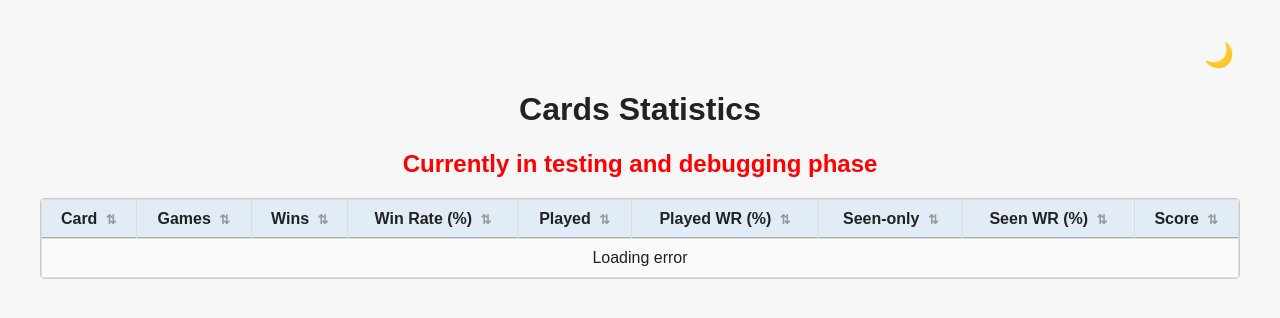
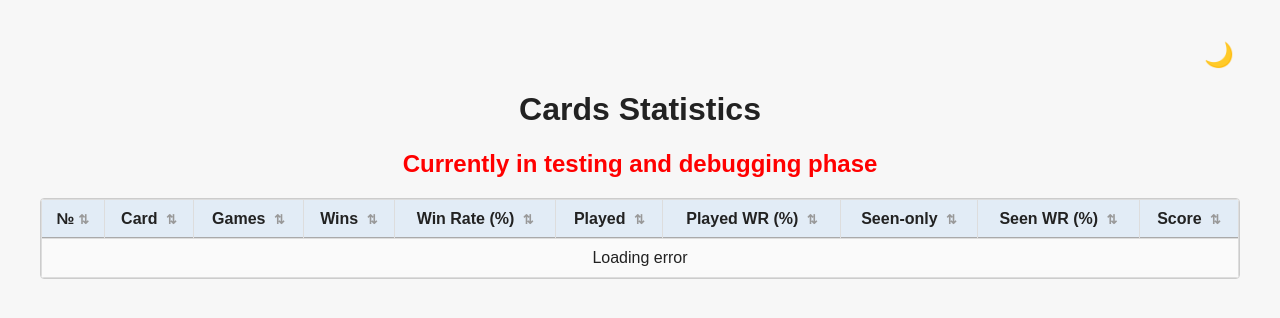
Before and after one commit to LunarKitsunify/ClubCardMonitoring, a Django app: page / in a window 1280 px wide. Shown: the top 318 px of the page. Run offline with Django 5.2, Linux system fonts and the light colour scheme.

Commit message:
1. Add number in html table 2. update export json logic, now with sort and conditions

```diff
--- a/static/script.js
+++ b/static/script.js
@@ -1,5 +1,5 @@
 let cardData = [];
-let currentSort = { column: null, ascending: false };
+let currentSort = { column: 0, ascending: true };
 
 function updateTable() {
   fetch("/api/cardstats/")
@@ -29,17 +29,13 @@
   const tbody = document.querySelector("#stats-table tbody");
   tbody.innerHTML = "";
 
-  // Filter out cards with the low_sample flag
-  const visibleCards = data
-  .filter(card => !card.low_sample)
-  .filter(card => card.name !== "Tips");
-
-  visibleCards.forEach(card => {
+  data.forEach(card => {
     const winrate = (card.winrate * 100).toFixed(1);
     const playedRate = card.played_games > 0 ? (card.played_wr * 100).toFixed(1) : "-";
     const seenRate = card.seen_games > 0 ? (card.seen_wr * 100).toFixed(1) : "-";
 
     const row = `<tr>
+      <td>${card.index}</td>
       <td>${card.name}</td>
       <td>${card.games}</td>
       <td>${card.wins}</td>
@@ -68,8 +64,8 @@
 
 function applySort(index, ascending) {
   const columnMap = [
-    "name", "games", "wins", "winrate",
-    "played_games", "played_wr",
+    "index", "name", "games", "wins",
+    "winrate", "played_games", "played_wr",
     "seen_games", "seen_wr", "score", "impact"
   ];
   const key = columnMap[index];
--- a/templates/components/stats_table.html
+++ b/templates/components/stats_table.html
@@ -2,15 +2,16 @@
     <table id="stats-table">
         <thead>
             <tr>
-                <th onclick="sortByColumn(0, false)">Card <span class="sort-arrow" data-col="0">⇅</span></th>
-                <th onclick="sortByColumn(1, true)">Games <span class="sort-arrow" data-col="1">⇅</span></th>
-                <th onclick="sortByColumn(2, true)">Wins <span class="sort-arrow" data-col="2">⇅</span></th>
-                <th onclick="sortByColumn(3, true)">Win Rate (%) <span class="sort-arrow" data-col="3">⇅</span></th>
-                <th onclick="sortByColumn(4, true)" title="Games where this card was played or discarded">Played <span class="sort-arrow" data-col="4">⇅</span></th>
-                <th onclick="sortByColumn(5, true)" title="Win rate in games where this card was played or discarded">Played WR (%) <span class="sort-arrow" data-col="5">⇅</span></th>
-                <th onclick="sortByColumn(6, true)" title="Games where this card was drawn but not played">Seen-only <span class="sort-arrow" data-col="6">⇅</span></th>
-                <th onclick="sortByColumn(7, true)" title="Win rate in games where this card was only seen"    >Seen WR (%) <span class="sort-arrow" data-col="7">⇅</span></th>
-                <th onclick="sortByColumn(8, true)" title="Overall score based on card performance and impact">Score <span class="sort-arrow" data-col="8">⇅</span></th>
+                <th onclick="sortByColumn(0, false)">№<span class="sort-arrow" data-col="0">⇅</span></th>
+                <th onclick="sortByColumn(1, true)">Card <span class="sort-arrow" data-col="0">⇅</span></th>
+                <th onclick="sortByColumn(2, true)">Games <span class="sort-arrow" data-col="1">⇅</span></th>
+                <th onclick="sortByColumn(3, true)">Wins <span class="sort-arrow" data-col="2">⇅</span></th>
+                <th onclick="sortByColumn(4, true)">Win Rate (%) <span class="sort-arrow" data-col="3">⇅</span></th>
+                <th onclick="sortByColumn(5, true)" title="Games where this card was played or discarded">Played <span class="sort-arrow" data-col="4">⇅</span></th>
+                <th onclick="sortByColumn(6, true)" title="Win rate in games where this card was played or discarded">Played WR (%) <span class="sort-arrow" data-col="5">⇅</span></th>
+                <th onclick="sortByColumn(7, true)" title="Games where this card was drawn but not played">Seen-only <span class="sort-arrow" data-col="6">⇅</span></th>
+                <th onclick="sortByColumn(8, true)" title="Win rate in games where this card was only seen"    >Seen WR (%) <span class="sort-arrow" data-col="7">⇅</span></th>
+                <th onclick="sortByColumn(9, true)" title="Overall score based on card performance and impact">Score <span class="sort-arrow" data-col="8">⇅</span></th>
             </tr>
         </thead>
         <tbody>
```
Also changed, not shown: monitoring/utils/export_stats.py (+10 -2 lines), 1 other file.
